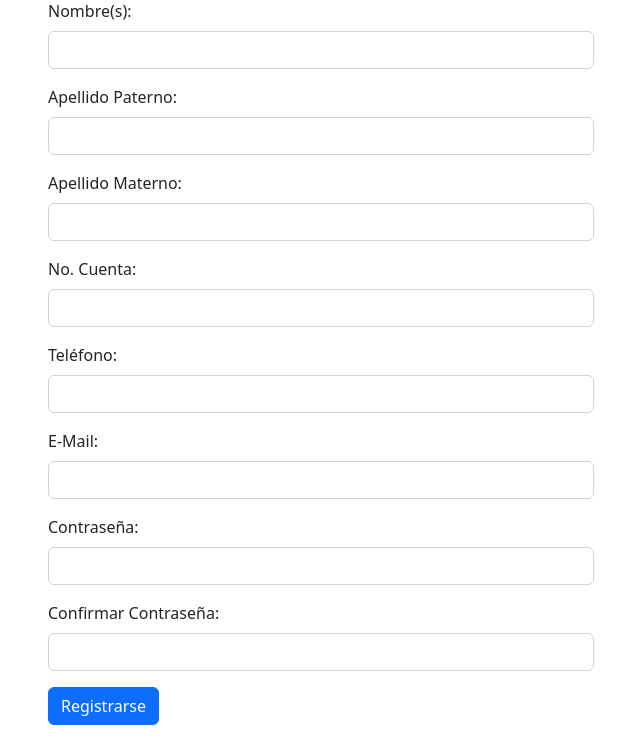
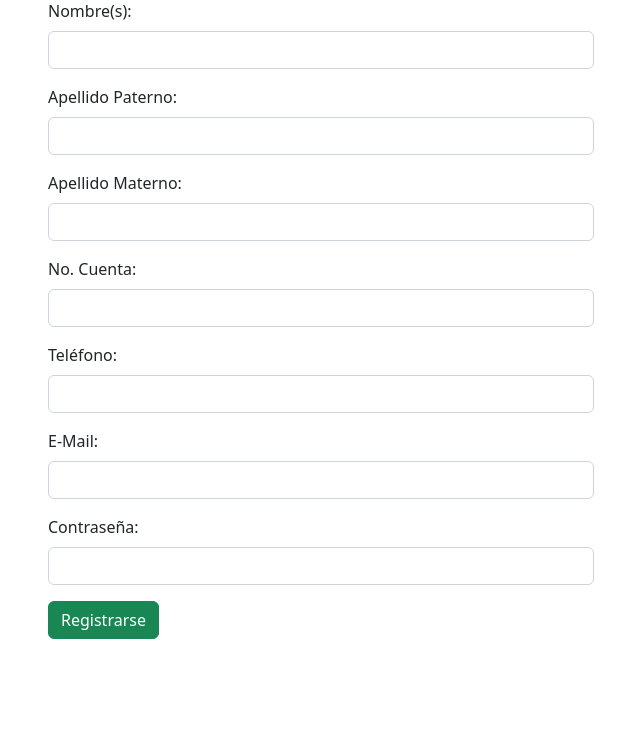
Before and after one commit to JimmyMendoza/migym, a PHP site: page /Registro.html in a window 1280 px wide. Shown: the part 57-800 px from the top of the page, without its empty margins (34-674 px from the left). Run offline with PHP 8.4, Linux system fonts and the light colour scheme.

Commit message:
Actulizacion de login y registro

```diff
--- a/Menu.php
+++ b/Menu.php
@@ -50,7 +50,7 @@ if($varsesion==null || $varsesion=''){
             <i class="fa fa-user mr-3" aria-hidden="true"></i>Perfil
           </a>
           <div id="profile-items" class="collapse" data-parent="#sidebar-accordion">
-            <a href="#" class="list-group-item list-group-item-action bg-dark text-light pl-5">
+            <a href="Perfil.html" class="list-group-item list-group-item-action bg-dark text-light pl-5">
               Alumno
             </a>
             <!-- <a href="#" class="list-group-item list-group-item-action bg-dark text-light pl-5">
--- a/Registro.html
+++ b/Registro.html
@@ -12,57 +12,53 @@
 
 <div class="container">
   <h1>MI GYM</h1>
-    <form>
+    <form action="guardaralumno.php" method="POST">
     <div class="row mb-3">
       <label for="validationCustom01" class="form-label">Nombre(s):</label>
       <div class="col-sm-10 col-lg-6">
-        <input type="text" class="form-control" id="inputNombre">
+        <input type="text" class="form-control" name="nombre">
       </div>
     </div>
     <div class="row mb-3">
       <label for="validationCustom01" class="form-label">Apellido Paterno:</label>
       <div class="col-sm-10 col-lg-6">
-        <input type="password" class="form-control" id="inputPaterno">
+        <input type="text" class="form-control" name="a_paterno">
       </div>
     </div>
     <div class="row mb-3">
         <label for="validationCustom01" class="form-label">Apellido Materno:</label>
         <div class="col-sm-10 col-lg-6">
-          <input type="text" class="form-control" id="inputMaterno">
+          <input type="text" class="form-control" name="a_materno">
         </div>
     </div>
     <div class="row mb-3">
       <label for="validationCustom01" class="form-label">No. Cuenta:</label>
       <div class="col-sm-10 col-lg-6">
-        <input type="text" class="form-control" id="inputNombre">
+        <input type="text" class="form-control" name="cuenta">
       </div>
     </div>
     <div class="row mb-3">
         <label for="validationCustom01" class="form-label">Teléfono:</label>
         <div class="col-sm-10 col-lg-6">
-          <input type="text" class="form-control" id="inputTelefono">
+          <input type="text" class="form-control" name="telefono">
         </div>
     </div>
     <div class="row mb-3">
         <label for="validationCustom01" class="form-label">E-Mail:</label>
         <div class="col-sm-10 col-lg-6">
-          <input type="text" class="form-control" id="inputEmail">
+          <input type="text" class="form-control" name="correo">
         </div>
     </div>
     <div class="row mb-3">
         <label for="validationCustom01" class="form-label">Contraseña:</label>
         <div class="col-sm-10 col-lg-6">
-          <input type="password" class="form-control" id="inputContraseña">
+          <input type="password" class="form-control" name="contrase">
         </div>
     </div>
-      <div class="row mb-3">
-        <label for="validationCustom01" class="form-label">Confirmar Contraseña:</label>
-        <div class="col-sm-10 col-lg-6">
-          <input type="password" class="form-control" id="inputConfirm">
-        </div>
-      </div>
+
     <div class="col-12">
-        <button type="submit" class="btn btn-primary">Registrarse</button>
+        <button type="submit" class="btn btn-success">Registrarse</button>
+      </form>
     </div>
 </div>
 </body>
```
Also changed, not shown: guardaralumno.php (added, +51 -0 lines).
